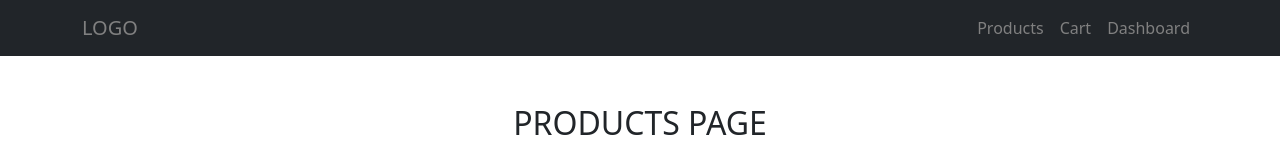
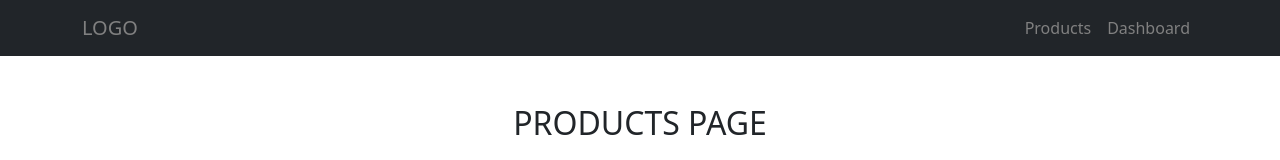
Before and after one commit to DumitracheFlorentin/working-w-react-router-v6, a React (Create React App) app: page /products in a window 1280 px wide. Shown: the top 160 px of the page. Built offline with nearby package versions, Linux system fonts and the light colour scheme.

Commit message:
Edited navigation component

```diff
--- a/src/components/Navigation.js
+++ b/src/components/Navigation.js
@@ -17,11 +17,7 @@ const Navigation = () => {
               Products
             </Link>
           </Nav.Link>
-          <Nav.Link>
-            <Link to="/cart" className="hoverBtn">
-              Cart
-            </Link>
-          </Nav.Link>
+
           <Nav.Link>
             <Link to="/dashboard" className="hoverBtn">
               Dashboard
```
